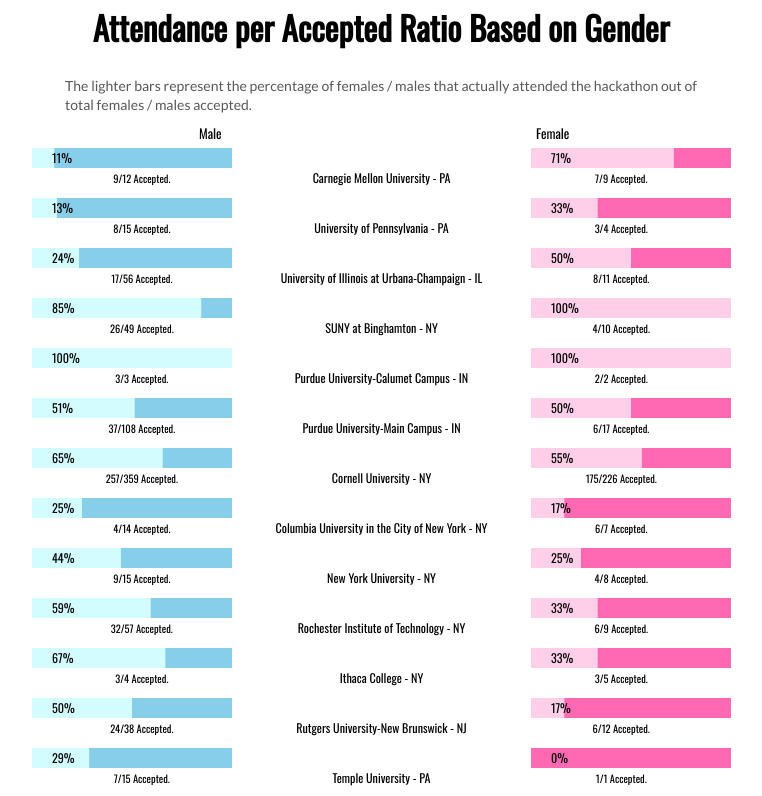
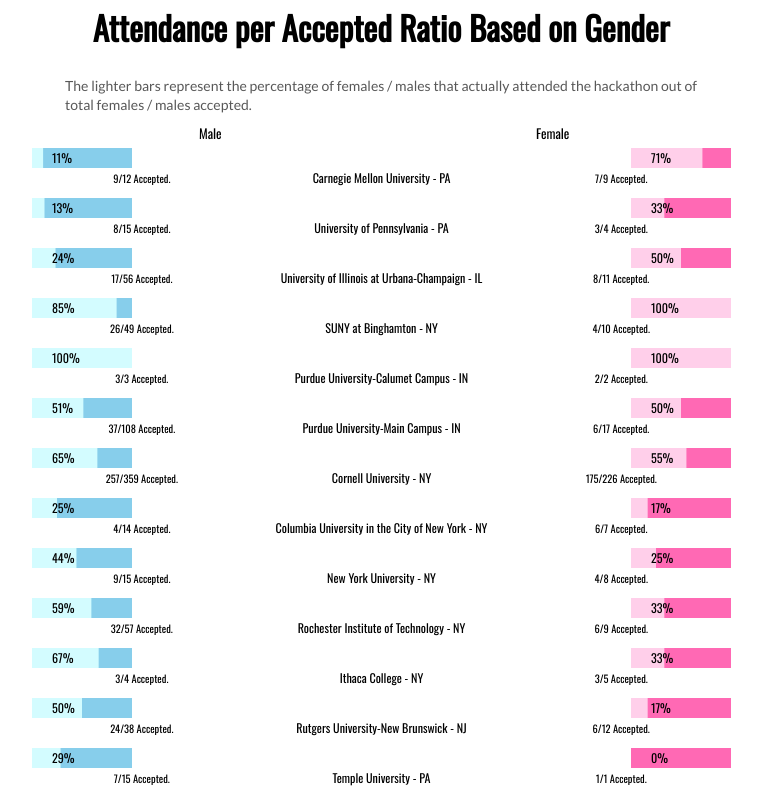
Before and after one commit to syd6/genderdisparity, a plain HTML site: page index.html in a window 1280 px wide. Shown: the part 917-1713 px from the top of the page, without its empty margins (259-1021 px from the left). Drawn offline with nearby package versions, Linux system fonts and the light colour scheme.

Commit message:
even more scaling

```diff
--- a/index.html
+++ b/index.html
@@ -373,7 +373,7 @@
                 .attr("class", "annotation-group")
                 .call(makeAnnotations);
 
-            var BAR_WIDTH = 200;
+            var BAR_WIDTH = 100;
             var BAR_MARGIN = 50;
 
             // Sort data for bar graphs
```
